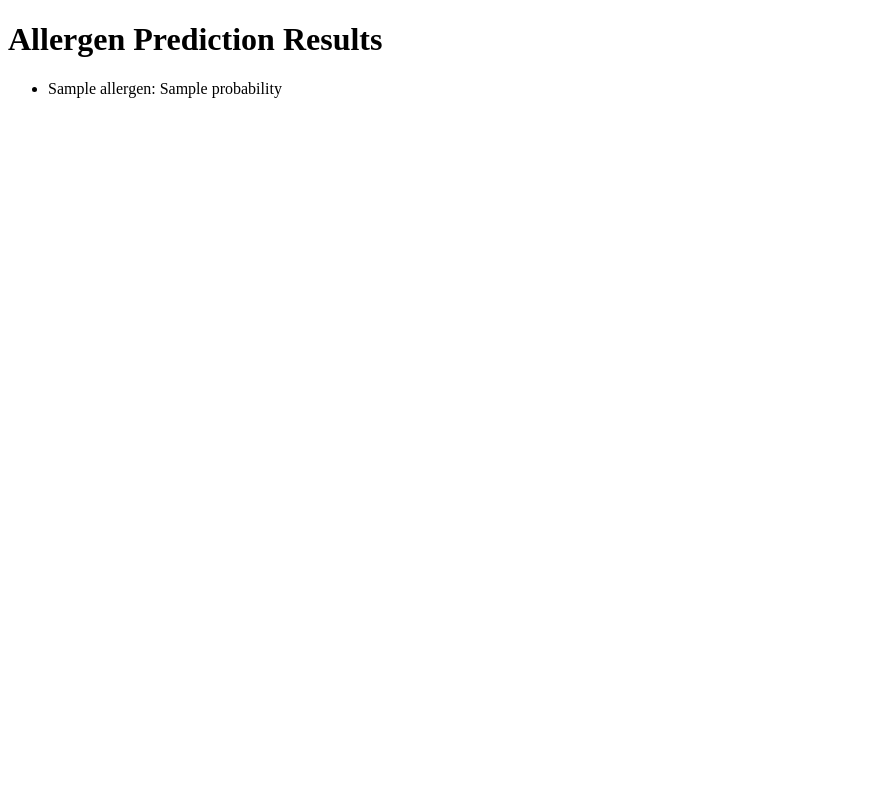
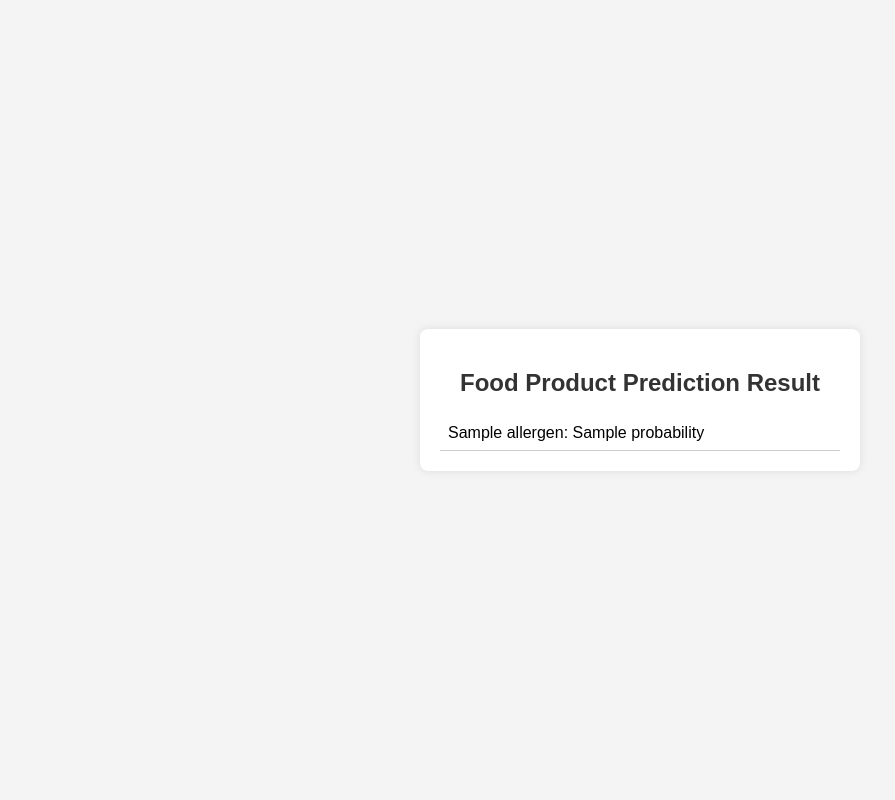
Before and after one commit to AhmedIrtija/ECS_171_Project, a Flask app: template templates/result.html in a window 1280 px wide. Shown: the whole page, without its empty margins (0-895 px from the left). Run offline with Flask 3, Linux system fonts and the light colour scheme; the template is opened without the code that fills it: most values are stand-ins (such as "Sample title", 1, 10 or a date in 2020).

Commit message:
update for web app

```diff
--- a/app.py
+++ b/app.py
@@ -1,43 +1,59 @@
-# Import necessary libraries
 from flask import Flask, render_template, request
+import pandas as pd
+from sklearn.feature_extraction.text import CountVectorizer
+from sklearn.preprocessing import MultiLabelBinarizer
 from tensorflow.keras.models import load_model
-from sklearn.feature_extraction.text import CountVectorizer
-import numpy as np
 
-# Create a Flask app
 app = Flask(__name__)
 
-# Load the TensorFlow SavedModel
-model = load_model('best_model.h5')
+# Load the trained model, vectorizer, and multi-label binarizer
+trained_model = load_model('best_model.h5')
+vectorizer = CountVectorizer()
+mlb = MultiLabelBinarizer()
 
-# Define a route for the home page with the form
-@app.route('/', methods=['GET', 'POST'])
-def index():
-    if request.method == 'POST':
-        # Get user input from the form
-        food_product = request.form['food_product']
-        main_ingredient = request.form['main_ingredient']
-        sweetener = request.form['sweetener']
-        fat_oil = request.form['fat_oil']
-        seasoning = request.form['seasoning']
+# Assuming 'Allergen_Status_of_Food_Products.csv' contains the same columns as in the training script
+data = pd.read_csv("Allergen_Status_of_Food_Products.csv")
 
-        # Combine the input data
-        vectorizer = CountVectorizer()
-        combined_input = vectorizer.transform([f"{food_product} {main_ingredient} {sweetener} {fat_oil} {seasoning}"])
+# Fill NaN values with empty strings in the relevant columns
+data = data.fillna('')
 
-        # Make predictions using the loaded model
-        pred_probabilities = model.predict(combined_input.toarray())[0]
+# Transform the input features using the vectorizer
+X = vectorizer.fit_transform(data['Food Product'] + " " + data['Main Ingredient'] + " " +
+                             data['Sweetener'] + " " + data['Fat/Oil'] + " " + data['Seasoning'])
+y = mlb.fit_transform(data['Allergens'].str.split(', '))
 
-        # Create a dictionary of allergen probabilities
-        allergen_probabilities = {f'Allergen_{i}': prob for i, prob in enumerate(pred_probabilities)}
-
-        # Render a new page with the prediction results
-        # return render_template('result.html', allergen_probabilities=allergen_probabilities)
-        return allergen_probabilities
-
-    # Render the initial form page
+# Homepage
+@app.route('/')
+def home():
     return render_template('index.html')
 
-# Run the Flask app
+# Prediction and result display
+@app.route('/', methods=['POST'])
+def predict():
+    # Get user input
+    food_product = request.form['food_product']
+    main_ingredient = request.form['main_ingredient']
+    sweetener = request.form['sweetener']
+    fat_oil = request.form['fat_oil']
+    seasoning = request.form['seasoning']
+
+    # Handle NaN values in user input
+    food_product = '' if pd.isna(food_product) else food_product
+    main_ingredient = '' if pd.isna(main_ingredient) else main_ingredient
+    sweetener = '' if pd.isna(sweetener) else sweetener
+    fat_oil = '' if pd.isna(fat_oil) else fat_oil
+    seasoning = '' if pd.isna(seasoning) else seasoning
+
+    # Transform the input using the vectorizer
+    input_data = vectorizer.transform([f"{food_product} {main_ingredient} {sweetener} {fat_oil} {seasoning}"])
+    input_data_dense = input_data.toarray()
+
+    # Get model predictions
+    predictions = trained_model.predict(input_data_dense)
+    allergen_probabilities = {allergen: prob for allergen, prob in zip(mlb.classes_, predictions[0])}
+
+    # Display the result on result.html
+    return render_template('result.html', allergen_probabilities=allergen_probabilities)
+
 if __name__ == '__main__':
     app.run(debug=True)
--- a/templates/result.html
+++ b/templates/result.html
@@ -1,16 +1,51 @@
 <!DOCTYPE html>
 <html lang="en">
+
 <head>
     <meta charset="UTF-8">
+    <meta http-equiv="X-UA-Compatible" content="IE=edge">
     <meta name="viewport" content="width=device-width, initial-scale=1.0">
-    <title>Allergen Prediction Results</title>
+    <title>Food Product Prediction Result</title>
+    <style>
+        body {
+            font-family: Arial, sans-serif;
+            background-color: #f4f4f4;
+            margin: 0;
+            padding: 0;
+            display: flex;
+            justify-content: center;
+            align-items: center;
+            height: 100vh;
+        }
+
+        .container {
+            background-color: #fff;
+            padding: 20px;
+            border-radius: 8px;
+            box-shadow: 0 0 10px rgba(0, 0, 0, 0.1);
+            width: 400px;
+        }
+
+        h2 {
+            text-align: center;
+            color: #333;
+        }
+
+        p {
+            margin: 0;
+            padding: 8px;
+            border-bottom: 1px solid #ccc;
+        }
+    </style>
 </head>
+
 <body>
-    <h1>Allergen Prediction Results</h1>
-    <ul>
+    <div class="container">
+        <h2>Food Product Prediction Result</h2>
         {% for allergen, probability in allergen_probabilities.items() %}
-            <li>{{ allergen }}: {{ probability }}</li>
+            <p>{{ allergen }}: {{ probability }}</p>
         {% endfor %}
-    </ul>
+    </div>
 </body>
+
 </html>
```
Also changed, not shown: 1 other file.
